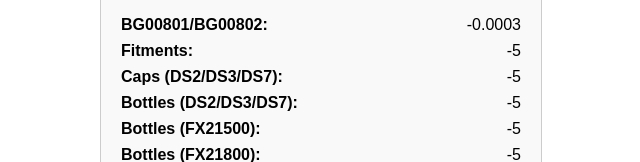
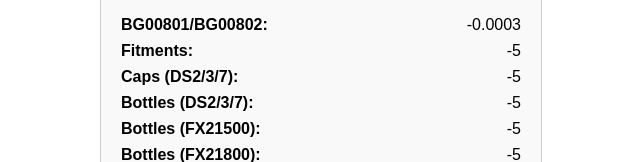
Before and after one commit to nomad-1776/nomad-1776.github.io, a plain HTML site: page calc.html in a window 1280 px wide. Both pictures are taken after typing "5" into the empty fields and a click on the button "Calculate Components". Shown: the part 269-431 px from the top of the page, without its empty margins (319-959 px from the left). Drawn offline with Linux system fonts and the light colour scheme.

Commit message:
Update labels for Caps and Bottles in output

```diff
--- a/calc.html
+++ b/calc.html
@@ -132,8 +132,8 @@
                 <h3>Component Results</h3>
                 <div class="output-row"><strong>BG00801/BG00802: </strong><span class="value">${formattedBG00801}</span></div>
                 <div class="output-row"><strong>Fitments:</strong><span class="value">${formattedFitments}</span></div>
-                <div class="output-row"><strong>Caps     (DS2/DS3/DS7):</strong><span class="value">${formattedCaps}</span></div>
-                <div class="output-row"><strong>Bottles  (DS2/DS3/DS7):</strong><span class="value">${formattedBottles}</span></div>
+                <div class="output-row"><strong>Caps     (DS2/3/7):</strong><span class="value">${formattedCaps}</span></div>
+                <div class="output-row"><strong>Bottles  (DS2/3/7):</strong><span class="value">${formattedBottles}</span></div>
                 <div class="output-row"><strong>Bottles (FX21500):</strong><span class="value">${formattedbottle_fx21500}</span></div>
                 <div class="output-row"><strong>Bottles (FX21800):</strong><span class="value">${formattedbottle_fx21800}</span></div>
                 <div class="output-row"><strong>Caps    (FX21503):</strong><span class="value">${formattedCap_fx21503}</span></div>
```
